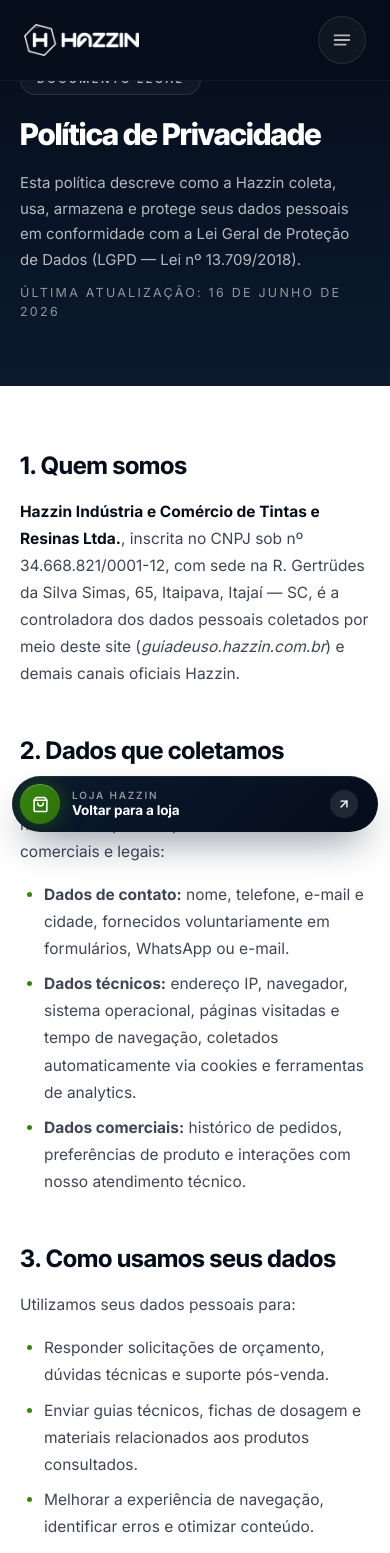
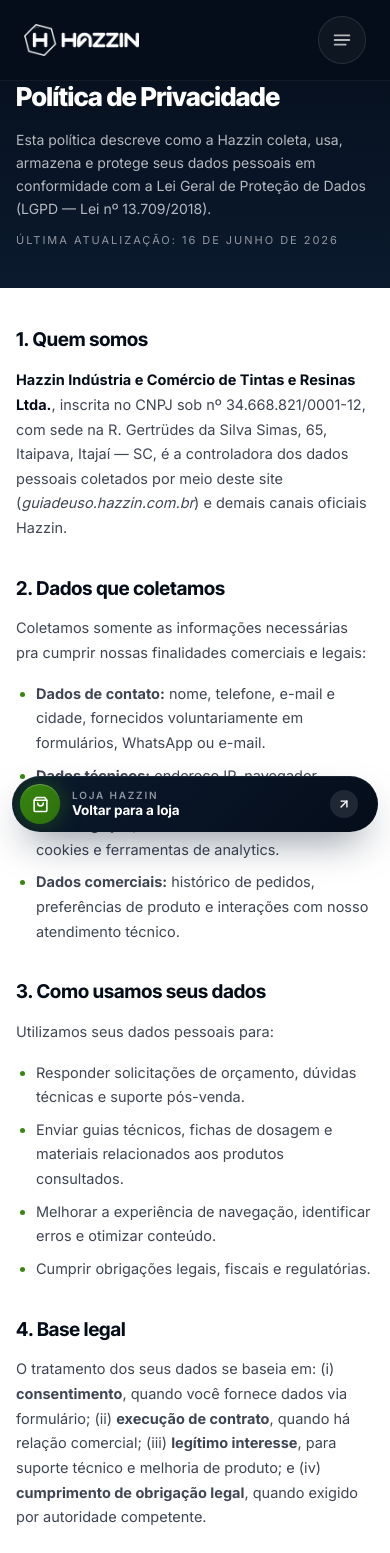
Before and after one commit to nithaelsoethe/guia-uso-hazzin, a React (Vite) app: page /politica-de-privacidade in a window 390 px wide. Shown: the top 1553 px of the page. Built offline with nearby package versions, Linux system fonts and the light colour scheme.

Commit message:
feat(footer + legal): Início aponta /, remove Sobre nós, mobile-first nas páginas legais

```diff
--- a/src/components/Footer.tsx
+++ b/src/components/Footer.tsx
@@ -32,8 +32,7 @@ const NAV: { titulo: string; items: { label: string; href: string; internal?: bo
   {
     titulo: 'Hazzin',
     items: [
-      { label: 'Início', href: 'https://hazzin.com.br/' },
-      { label: 'Sobre nós', href: 'https://hazzin.com.br/sobre' },
+      { label: 'Início', href: '/', internal: true },
       { label: 'Política de privacidade', href: '/politica-de-privacidade', internal: true },
       { label: 'Termos de uso', href: '/termos-de-uso', internal: true },
     ],
--- a/src/pages/PoliticaPrivacidade.tsx
+++ b/src/pages/PoliticaPrivacidade.tsx
@@ -8,37 +8,37 @@ export default function PoliticaPrivacidade() {
   return (
     <article className="bg-white">
       <section className="bg-gradient-to-b from-hazzin-navy-deep to-hazzin-navy text-white">
-        <div className="mx-auto w-full max-w-site px-5 sm:px-6 lg:px-16 py-16 sm:py-20 lg:py-24">
-          <span className="inline-flex items-center gap-2 rounded-full border border-white/10 bg-white/[0.04] px-4 py-1.5 text-[11px] font-semibold uppercase tracking-[0.22em] text-white/70">
+        <div className="mx-auto w-full max-w-site px-4 sm:px-6 lg:px-16 py-10 sm:py-16 lg:py-24">
+          <span className="inline-flex items-center gap-2 rounded-full border border-white/10 bg-white/[0.04] px-3 py-1 text-[10px] sm:px-4 sm:py-1.5 sm:text-[11px] font-semibold uppercase tracking-[0.2em] sm:tracking-[0.22em] text-white/70">
             Documento legal
           </span>
-          <h1 className="mt-6 font-display text-3xl sm:text-4xl lg:text-5xl font-extrabold leading-[1.05] tracking-[-0.025em]">
+          <h1 className="mt-4 sm:mt-6 font-display text-[26px] sm:text-4xl lg:text-5xl font-extrabold leading-[1.1] sm:leading-[1.05] tracking-[-0.02em] sm:tracking-[-0.025em]">
             Política de Privacidade
           </h1>
-          <p className="mt-5 max-w-[60ch] text-[15px] leading-[1.7] text-white/70">
+          <p className="mt-4 sm:mt-5 max-w-[60ch] text-[14px] sm:text-[15px] leading-[1.65] sm:leading-[1.7] text-white/70">
             Esta política descreve como a Hazzin coleta, usa, armazena e protege seus dados pessoais em conformidade com a Lei Geral de Proteção de Dados (LGPD — Lei nº 13.709/2018).
           </p>
-          <p className="mt-3 text-[12.5px] uppercase tracking-[0.18em] text-white/55">
+          <p className="mt-3 text-[11px] sm:text-[12.5px] uppercase tracking-[0.18em] text-white/55">
             Última atualização: 16 de junho de 2026
           </p>
         </div>
       </section>
 
-      <section className="mx-auto w-full max-w-3xl px-5 sm:px-6 lg:px-8 py-16 sm:py-20 lg:py-24 text-hazzin-ink">
-        <div className="space-y-12 text-[15.5px] leading-[1.75]">
+      <section className="mx-auto w-full max-w-3xl px-4 sm:px-6 lg:px-8 py-10 sm:py-16 lg:py-24 text-hazzin-ink">
+        <div className="space-y-9 sm:space-y-12 text-[14.5px] sm:text-[15.5px] leading-[1.7] sm:leading-[1.75]">
           <div>
-            <h2 className="font-display text-2xl font-bold text-hazzin-navy-deep">1. Quem somos</h2>
+            <h2 className="font-display text-[19px] sm:text-2xl font-bold text-hazzin-navy-deep leading-[1.25]">1. Quem somos</h2>
             <p className="mt-4 text-hazzin-ink/80">
               <strong className="text-hazzin-navy-deep">Hazzin Indústria e Comércio de Tintas e Resinas Ltda.</strong>, inscrita no CNPJ sob nº 34.668.821/0001-12, com sede na R. Gertrüdes da Silva Simas, 65, Itaipava, Itajaí — SC, é a controladora dos dados pessoais coletados por meio deste site (<em>guiadeuso.hazzin.com.br</em>) e demais canais oficiais Hazzin.
             </p>
           </div>
 
           <div>
-            <h2 className="font-display text-2xl font-bold text-hazzin-navy-deep">2. Dados que coletamos</h2>
+            <h2 className="font-display text-[19px] sm:text-2xl font-bold text-hazzin-navy-deep leading-[1.25]">2. Dados que coletamos</h2>
             <p className="mt-4 text-hazzin-ink/80">
               Coletamos somente as informações necessárias pra cumprir nossas finalidades comerciais e legais:
             </p>
-            <ul className="mt-4 space-y-2 list-disc pl-6 text-hazzin-ink/80 marker:text-hazzin-field-green">
+            <ul className="mt-4 space-y-2 list-disc pl-5 sm:pl-6 text-hazzin-ink/80 marker:text-hazzin-field-green">
               <li><strong>Dados de contato:</strong> nome, telefone, e-mail e cidade, fornecidos voluntariamente em formulários, WhatsApp ou e-mail.</li>
               <li><strong>Dados técnicos:</strong> endereço IP, navegador, sistema operacional, páginas visitadas e tempo de navegação, coletados automaticamente via cookies e ferramentas de analytics.</li>
               <li><strong>Dados comerciais:</strong> histórico de pedidos, preferências de produto e interações com nosso atendimento técnico.</li>
@@ -46,9 +46,9 @@ export default function PoliticaPrivacidade() {
           </div>
 
           <div>
-            <h2 className="font-display text-2xl font-bold text-hazzin-navy-deep">3. Como usamos seus dados</h2>
+            <h2 className="font-display text-[19px] sm:text-2xl font-bold text-hazzin-navy-deep leading-[1.25]">3. Como usamos seus dados</h2>
             <p className="mt-4 text-hazzin-ink/80">Utilizamos seus dados pessoais para:</p>
-            <ul className="mt-4 space-y-2 list-disc pl-6 text-hazzin-ink/80 marker:text-hazzin-field-green">
+            <ul className="mt-4 space-y-2 list-disc pl-5 sm:pl-6 text-hazzin-ink/80 marker:text-hazzin-field-green">
               <li>Responder solicitações de orçamento, dúvidas técnicas e suporte pós-venda.</li>
               <li>Enviar guias técnicos, fichas de dosagem e materiais relacionados aos produtos consultados.</li>
               <li>Melhorar a experiência de navegação, identificar erros e otimizar conteúdo.</li>
@@ -57,44 +57,44 @@ export default function PoliticaPrivacidade() {
           </div>
 
           <div>
-            <h2 className="font-display text-2xl font-bold text-hazzin-navy-deep">4. Base legal</h2>
+            <h2 className="font-display text-[19px] sm:text-2xl font-bold text-hazzin-navy-deep leading-[1.25]">4. Base legal</h2>
             <p className="mt-4 text-hazzin-ink/80">
               O tratamento dos seus dados se baseia em: (i) <strong>consentimento</strong>, quando você fornece dados via formulário; (ii) <strong>execução de contrato</strong>, quando há relação comercial; (iii) <strong>legítimo interesse</strong>, para suporte técnico e melhoria de produto; e (iv) <strong>cumprimento de obrigação legal</strong>, quando exigido por autoridade competente.
             </p>
           </div>
 
           <div>
-            <h2 className="font-display text-2xl font-bold text-hazzin-navy-deep">5. Compartilhamento</h2>
+            <h2 className="font-display text-[19px] sm:text-2xl font-bold text-hazzin-navy-deep leading-[1.25]">5. Compartilhamento</h2>
             <p className="mt-4 text-hazzin-ink/80">
               A Hazzin <strong>não comercializa</strong> dados pessoais. Compartilhamos informações somente com: operadores logísticos para envio de produto, plataformas de pagamento, ferramentas de analytics (Google Analytics, Meta Pixel) e autoridades quando legalmente exigido.
             </p>
           </div>
 
           <div>
-            <h2 className="font-display text-2xl font-bold text-hazzin-navy-deep">6. Cookies</h2>
+            <h2 className="font-display text-[19px] sm:text-2xl font-bold text-hazzin-navy-deep leading-[1.25]">6. Cookies</h2>
             <p className="mt-4 text-hazzin-ink/80">
               Usamos cookies essenciais (necessários ao funcionamento do site) e cookies de desempenho (analytics anônimo). Você pode desativar cookies não essenciais nas configurações do seu navegador, ciente de que isso pode limitar funcionalidades.
             </p>
           </div>
 
           <div>
-            <h2 className="font-display text-2xl font-bold text-hazzin-navy-deep">7. Armazenamento e segurança</h2>
+            <h2 className="font-display text-[19px] sm:text-2xl font-bold text-hazzin-navy-deep leading-[1.25]">7. Armazenamento e segurança</h2>
             <p className="mt-4 text-hazzin-ink/80">
               Seus dados são armazenados em servidores no Brasil e em provedores cloud com certificação ISO 27001. Aplicamos criptografia em trânsito (TLS), controle de acesso por perfil e backups periódicos. Em caso de incidente de segurança, comunicaremos titulares e ANPD nos prazos legais.
             </p>
           </div>
 
           <div>
-            <h2 className="font-display text-2xl font-bold text-hazzin-navy-deep">8. Retenção</h2>
+            <h2 className="font-display text-[19px] sm:text-2xl font-bold text-hazzin-navy-deep leading-[1.25]">8. Retenção</h2>
             <p className="mt-4 text-hazzin-ink/80">
               Mantemos seus dados pelo período necessário ao cumprimento das finalidades descritas ou conforme exigido por lei (ex.: cinco anos para documentos fiscais). Após esse prazo, os dados são eliminados ou anonimizados de forma segura.
             </p>
           </div>
 
           <div>
-            <h2 className="font-display text-2xl font-bold text-hazzin-navy-deep">9. Seus direitos como titular</h2>
+            <h2 className="font-display text-[19px] sm:text-2xl font-bold text-hazzin-navy-deep leading-[1.25]">9. Seus direitos como titular</h2>
             <p className="mt-4 text-hazzin-ink/80">A LGPD garante a você os seguintes direitos:</p>
-            <ul className="mt-4 space-y-2 list-disc pl-6 text-hazzin-ink/80 marker:text-hazzin-field-green">
+            <ul className="mt-4 space-y-2 list-disc pl-5 sm:pl-6 text-hazzin-ink/80 marker:text-hazzin-field-green">
               <li>Confirmar o tratamento e acessar seus dados.</li>
               <li>Corrigir dados incompletos ou desatualizados.</li>
               <li>Solicitar anonimização, bloqueio ou eliminação.</li>
@@ -107,14 +107,14 @@ export default function PoliticaPrivacidade() {
           </div>
 
           <div>
-            <h2 className="font-display text-2xl font-bold text-hazzin-navy-deep">10. Alterações</h2>
+            <h2 className="font-display text-[19px] sm:text-2xl font-bold text-hazzin-navy-deep leading-[1.25]">10. Alterações</h2>
             <p className="mt-4 text-hazzin-ink/80">
               Esta política pode ser atualizada a qualquer momento. A data da última revisão estará sempre no topo. Mudanças relevantes serão comunicadas pelos canais oficiais.
             </p>
           </div>
 
           <div>
-            <h2 className="font-display text-2xl font-bold text-hazzin-navy-deep">11. Contato — encarregado de dados (DPO)</h2>
+            <h2 className="font-display text-[19px] sm:text-2xl font-bold text-hazzin-navy-deep leading-[1.25]">11. Contato — encarregado de dados (DPO)</h2>
             <p className="mt-4 text-hazzin-ink/80">
               Dúvidas sobre proteção de dados? Fale com nosso encarregado:<br />
               <strong>E-mail:</strong> <a className="text-hazzin-blue-700 font-semibold hover:underline" href="mailto:contato@hazzin.com.br">contato@hazzin.com.br</a><br />
--- a/src/pages/TermosUso.tsx
+++ b/src/pages/TermosUso.tsx
@@ -8,49 +8,49 @@ export default function TermosUso() {
   return (
     <article className="bg-white">
       <section className="bg-gradient-to-b from-hazzin-navy-deep to-hazzin-navy text-white">
-        <div className="mx-auto w-full max-w-site px-5 sm:px-6 lg:px-16 py-16 sm:py-20 lg:py-24">
-          <span className="inline-flex items-center gap-2 rounded-full border border-white/10 bg-white/[0.04] px-4 py-1.5 text-[11px] font-semibold uppercase tracking-[0.22em] text-white/70">
+        <div className="mx-auto w-full max-w-site px-4 sm:px-6 lg:px-16 py-10 sm:py-16 lg:py-24">
+          <span className="inline-flex items-center gap-2 rounded-full border border-white/10 bg-white/[0.04] px-3 py-1 text-[10px] sm:px-4 sm:py-1.5 sm:text-[11px] font-semibold uppercase tracking-[0.2em] sm:tracking-[0.22em] text-white/70">
             Documento legal
           </span>
-          <h1 className="mt-6 font-display text-3xl sm:text-4xl lg:text-5xl font-extrabold leading-[1.05] tracking-[-0.025em]">
+          <h1 className="mt-4 sm:mt-6 font-display text-[26px] sm:text-4xl lg:text-5xl font-extrabold leading-[1.1] sm:leading-[1.05] tracking-[-0.02em] sm:tracking-[-0.025em]">
             Termos de Uso
           </h1>
-          <p className="mt-5 max-w-[60ch] text-[15px] leading-[1.7] text-white/70">
+          <p className="mt-4 sm:mt-5 max-w-[60ch] text-[14px] sm:text-[15px] leading-[1.65] sm:leading-[1.7] text-white/70">
             Ao acessar e utilizar o site <em>guiadeuso.hazzin.com.br</em>, você concorda com estes Termos de Uso. Recomendamos a leitura integral antes de utilizar nossos conteúdos e serviços.
           </p>
-          <p className="mt-3 text-[12.5px] uppercase tracking-[0.18em] text-white/55">
+          <p className="mt-3 text-[11px] sm:text-[12.5px] uppercase tracking-[0.18em] text-white/55">
             Última atualização: 16 de junho de 2026
           </p>
         </div>
       </section>
 
-      <section className="mx-auto w-full max-w-3xl px-5 sm:px-6 lg:px-8 py-16 sm:py-20 lg:py-24 text-hazzin-ink">
-        <div className="space-y-12 text-[15.5px] leading-[1.75]">
+      <section className="mx-auto w-full max-w-3xl px-4 sm:px-6 lg:px-8 py-10 sm:py-16 lg:py-24 text-hazzin-ink">
+        <div className="space-y-9 sm:space-y-12 text-[14.5px] sm:text-[15.5px] leading-[1.7] sm:leading-[1.75]">
           <div>
-            <h2 className="font-display text-2xl font-bold text-hazzin-navy-deep">1. Aceitação</h2>
+            <h2 className="font-display text-[19px] sm:text-2xl font-bold text-hazzin-navy-deep leading-[1.25]">1. Aceitação</h2>
             <p className="mt-4 text-hazzin-ink/80">
               O uso deste site implica concordância integral com estes Termos e com a nossa Política de Privacidade. Caso não concorde com qualquer disposição, por favor não utilize o site.
             </p>
           </div>
 
           <div>
-            <h2 className="font-display text-2xl font-bold text-hazzin-navy-deep">2. Identificação</h2>
+            <h2 className="font-display text-[19px] sm:text-2xl font-bold text-hazzin-navy-deep leading-[1.25]">2. Identificação</h2>
             <p className="mt-4 text-hazzin-ink/80">
               Site mantido por <strong className="text-hazzin-navy-deep">Hazzin Indústria e Comércio de Tintas e Resinas Ltda.</strong>, CNPJ 34.668.821/0001-12, sede na R. Gertrüdes da Silva Simas, 65, Itaipava, Itajaí — SC, contato <a className="text-hazzin-blue-700 font-semibold hover:underline" href="mailto:contato@hazzin.com.br">contato@hazzin.com.br</a>.
             </p>
           </div>
 
           <div>
-            <h2 className="font-display text-2xl font-bold text-hazzin-navy-deep">3. Finalidade do site</h2>
+            <h2 className="font-display text-[19px] sm:text-2xl font-bold text-hazzin-navy-deep leading-[1.25]">3. Finalidade do site</h2>
             <p className="mt-4 text-hazzin-ink/80">
               Este site reúne <strong>guias de uso, fichas técnicas e materiais informativos</strong> dos produtos Hazzin. O conteúdo tem caráter <strong>orientativo</strong> e não substitui inspeção técnica em obra, análise de substrato ou consultoria de profissional qualificado.
             </p>
           </div>
 
           <div>
-            <h2 className="font-display text-2xl font-bold text-hazzin-navy-deep">4. Uso aceitável</h2>
+            <h2 className="font-display text-[19px] sm:text-2xl font-bold text-hazzin-navy-deep leading-[1.25]">4. Uso aceitável</h2>
             <p className="mt-4 text-hazzin-ink/80">Você concorda em <strong>não</strong>:</p>
-            <ul className="mt-4 space-y-2 list-disc pl-6 text-hazzin-ink/80 marker:text-hazzin-field-green">
+            <ul className="mt-4 space-y-2 list-disc pl-5 sm:pl-6 text-hazzin-ink/80 marker:text-hazzin-field-green">
               <li>Utilizar o site para fins ilícitos, fraudulentos ou que violem direitos de terceiros.</li>
               <li>Reproduzir, copiar ou redistribuir conteúdos sem autorização escrita.</li>
               <li>Realizar engenharia reversa, raspagem automatizada (scraping) ou tentativas de acesso não autorizado.</li>
@@ -60,56 +60,56 @@ export default function TermosUso() {
           </div>
 
           <div>
-            <h2 className="font-display text-2xl font-bold text-hazzin-navy-deep">5. Propriedade intelectual</h2>
+            <h2 className="font-display text-[19px] sm:text-2xl font-bold text-hazzin-navy-deep leading-[1.25]">5. Propriedade intelectual</h2>
             <p className="mt-4 text-hazzin-ink/80">
               Todo o conteúdo — textos, imagens, vídeos, marcas, logotipos, código, layout, ícones e materiais técnicos — é de propriedade exclusiva da Hazzin ou de licenciantes autorizados, protegido pela Lei de Direitos Autorais (Lei nº 9.610/98) e Lei da Propriedade Industrial (Lei nº 9.279/96). Qualquer uso não autorizado é vedado.
             </p>
           </div>
 
           <div>
-            <h2 className="font-display text-2xl font-bold text-hazzin-navy-deep">6. Produtos e aplicação</h2>
+            <h2 className="font-display text-[19px] sm:text-2xl font-bold text-hazzin-navy-deep leading-[1.25]">6. Produtos e aplicação</h2>
             <p className="mt-4 text-hazzin-ink/80">
               Os produtos Hazzin são bicomponentes técnicos para <strong>aplicação profissional</strong>. Garantias e desempenho dependem de: armazenamento adequado, preparação correta do substrato, dosagem precisa, condições ambientais especificadas em ficha técnica e mão de obra qualificada. A Hazzin não se responsabiliza por aplicações realizadas fora dos parâmetros indicados.
             </p>
           </div>
 
           <div>
-            <h2 className="font-display text-2xl font-bold text-hazzin-navy-deep">7. Limitação de responsabilidade</h2>
+            <h2 className="font-display text-[19px] sm:text-2xl font-bold text-hazzin-navy-deep leading-[1.25]">7. Limitação de responsabilidade</h2>
             <p className="mt-4 text-hazzin-ink/80">
               O site e seus conteúdos são fornecidos <em>“como estão”</em>. A Hazzin se empenha em manter informações precisas, mas não garante exatidão absoluta, ausência de erros ou disponibilidade ininterrupta. Não nos responsabilizamos por danos indiretos, perda de lucros ou prejuízos decorrentes do uso ou impossibilidade de uso do site.
             </p>
           </div>
 
           <div>
-            <h2 className="font-display text-2xl font-bold text-hazzin-navy-deep">8. Links externos</h2>
+            <h2 className="font-display text-[19px] sm:text-2xl font-bold text-hazzin-navy-deep leading-[1.25]">8. Links externos</h2>
             <p className="mt-4 text-hazzin-ink/80">
               O site pode conter links pra páginas de terceiros (ex.: marketplace, redes sociais, plataformas de pagamento). A Hazzin não controla esses conteúdos e não se responsabiliza por práticas, políticas ou segurança de sites externos.
             </p>
           </div>
 
           <div>
-            <h2 className="font-display text-2xl font-bold text-hazzin-navy-deep">9. Privacidade</h2>
+            <h2 className="font-display text-[19px] sm:text-2xl font-bold text-hazzin-navy-deep leading-[1.25]">9. Privacidade</h2>
             <p className="mt-4 text-hazzin-ink/80">
               O tratamento de dados pessoais coletados via este site é regido pela nossa <a href="/politica-de-privacidade" className="text-hazzin-blue-700 font-semibold hover:underline">Política de Privacidade</a>, parte integrante destes Termos.
             </p>
           </div>
 
           <div>
-            <h2 className="font-display text-2xl font-bold text-hazzin-navy-deep">10. Modificações</h2>
+            <h2 className="font-display text-[19px] sm:text-2xl font-bold text-hazzin-navy-deep leading-[1.25]">10. Modificações</h2>
             <p className="mt-4 text-hazzin-ink/80">
               A Hazzin pode revisar estes Termos a qualquer momento. A versão vigente é a publicada nesta página, com data no topo. O uso continuado do site após alterações implica aceitação dos novos termos.
             </p>
           </div>
 
           <div>
-            <h2 className="font-display text-2xl font-bold text-hazzin-navy-deep">11. Foro</h2>
+            <h2 className="font-display text-[19px] sm:text-2xl font-bold text-hazzin-navy-deep leading-[1.25]">11. Foro</h2>
             <p className="mt-4 text-hazzin-ink/80">
               Fica eleito o foro da Comarca de Itajaí — SC para dirimir quaisquer questões decorrentes destes Termos, com renúncia a qualquer outro, por mais privilegiado que seja.
             </p>
           </div>
 
           <div>
-            <h2 className="font-display text-2xl font-bold text-hazzin-navy-deep">12. Contato</h2>
+            <h2 className="font-display text-[19px] sm:text-2xl font-bold text-hazzin-navy-deep leading-[1.25]">12. Contato</h2>
             <p className="mt-4 text-hazzin-ink/80">
               Dúvidas sobre estes Termos? Escreva pra <a className="text-hazzin-blue-700 font-semibold hover:underline" href="mailto:contato@hazzin.com.br">contato@hazzin.com.br</a>.
             </p>
```
Also changed, not shown: 1 other file (tests, documents, lock files or other folders).
